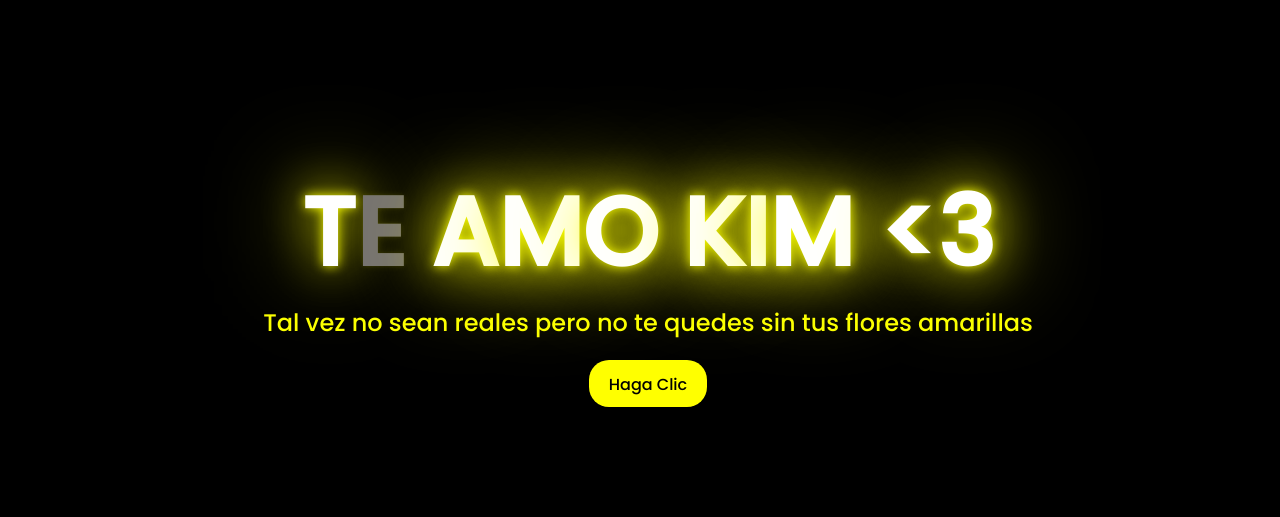
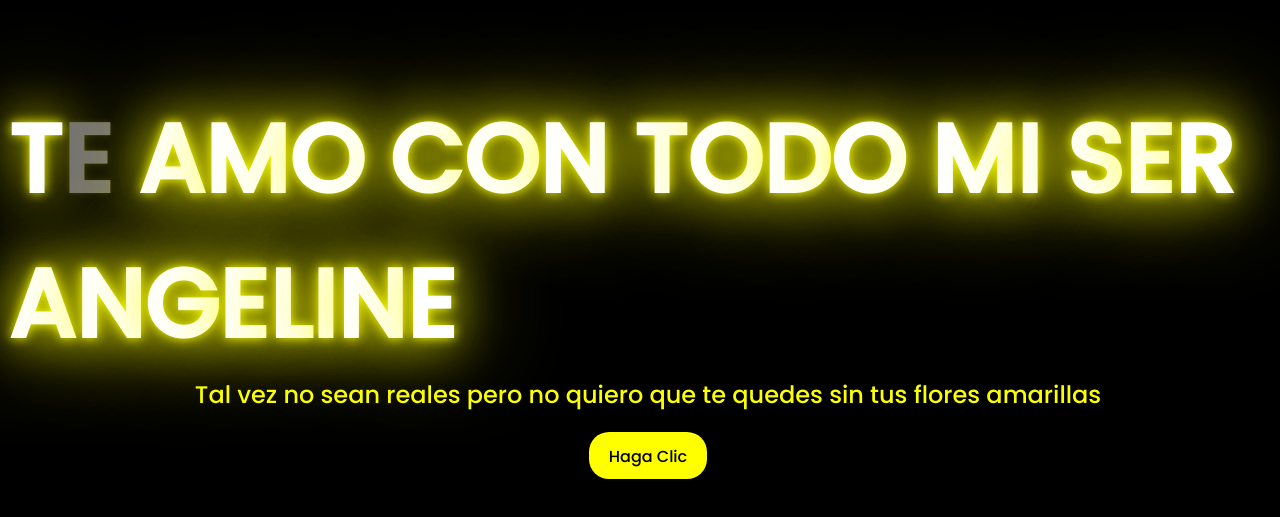
Before and after one commit to ANY501/flores-amarillas, a plain HTML site: page index.html in a window 1280 px wide. Shown: the part 125-642 px from the top of the page. Drawn offline with Linux system fonts and the light colour scheme; files that its build step writes are made by us from their sources.

Commit message:
Update index.html

```diff
--- a/index.html
+++ b/index.html
@@ -10,15 +10,18 @@
 </head>
 <body>
     <div class="greetings">
-        <span>T</span><span>E</span><span> </span><span> </span><span> </span><span> </span>
-        <span>A</span><span>M</span><span>O</span><span> </span><span> </span><span> </span><span> </span>
-        <span>K</span><span>I</span><span>M</span><span> </span><span> </span><span> </span><span> </span>
-        <span><3</span>
+       <span>T</span><span>E</span><span> </span><span> </span><span> </span><span> </span>
+<span>A</span><span>M</span><span>O</span><span> </span><span> </span><span> </span><span> </span>
+<span>C</span><span>O</span><span>N</span><span> </span><span> </span><span> </span><span> </span>
+<span>T</span><span>O</span><span>D</span><span>O</span><span> </span><span> </span><span> </span>
+<span>M</span><span>I</span><span> </span><span>S</span><span>E</span><span>R</span><span> </span>
+<span>A</span><span>N</span><span>G</span><span>E</span><span>L</span><span>I</span><span>N</span><span>E</span>
+
     </div>
 
     </div>
     <div class="description">
-        <span>Tal vez no sean reales pero no te quedes sin tus flores amarillas</span>
+        <span>Tal vez no sean reales pero no quiero que te quedes sin tus flores amarillas</span>
     </div>
     <div class="button">
         <button>
```
